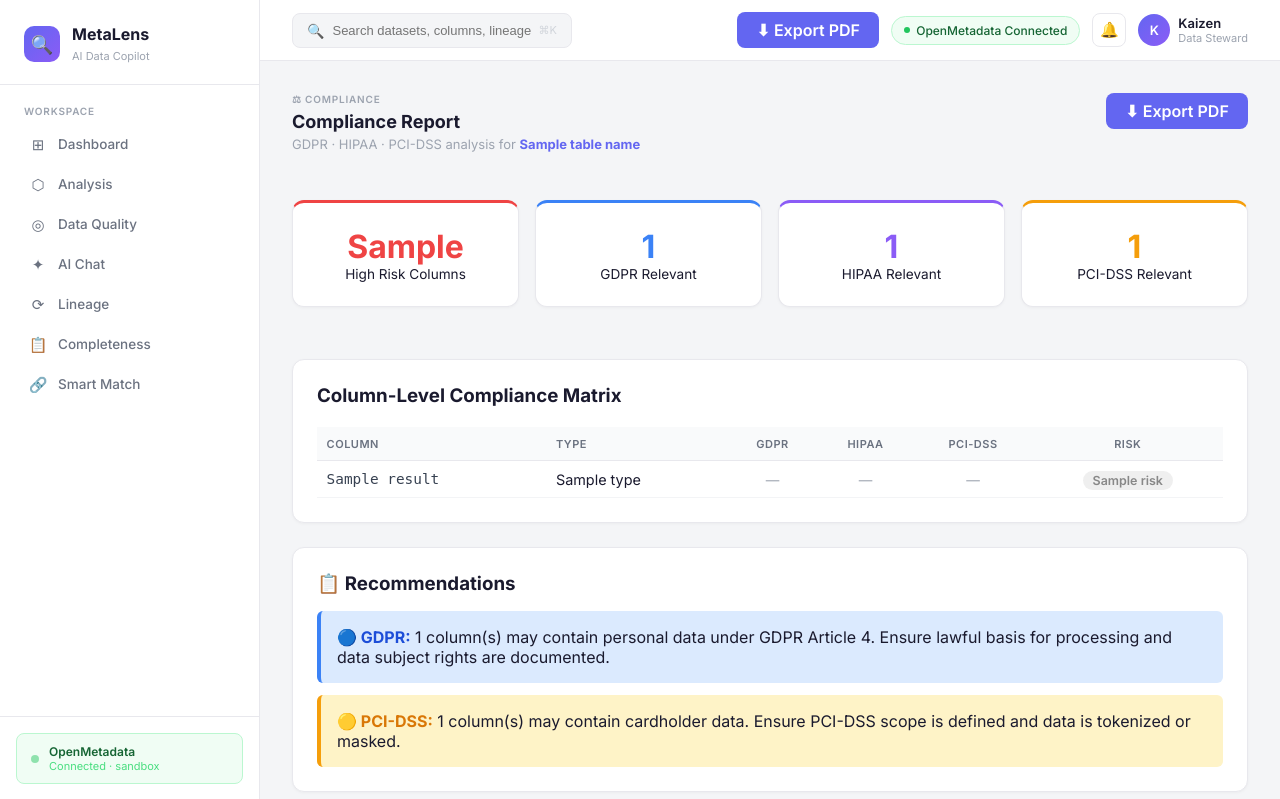
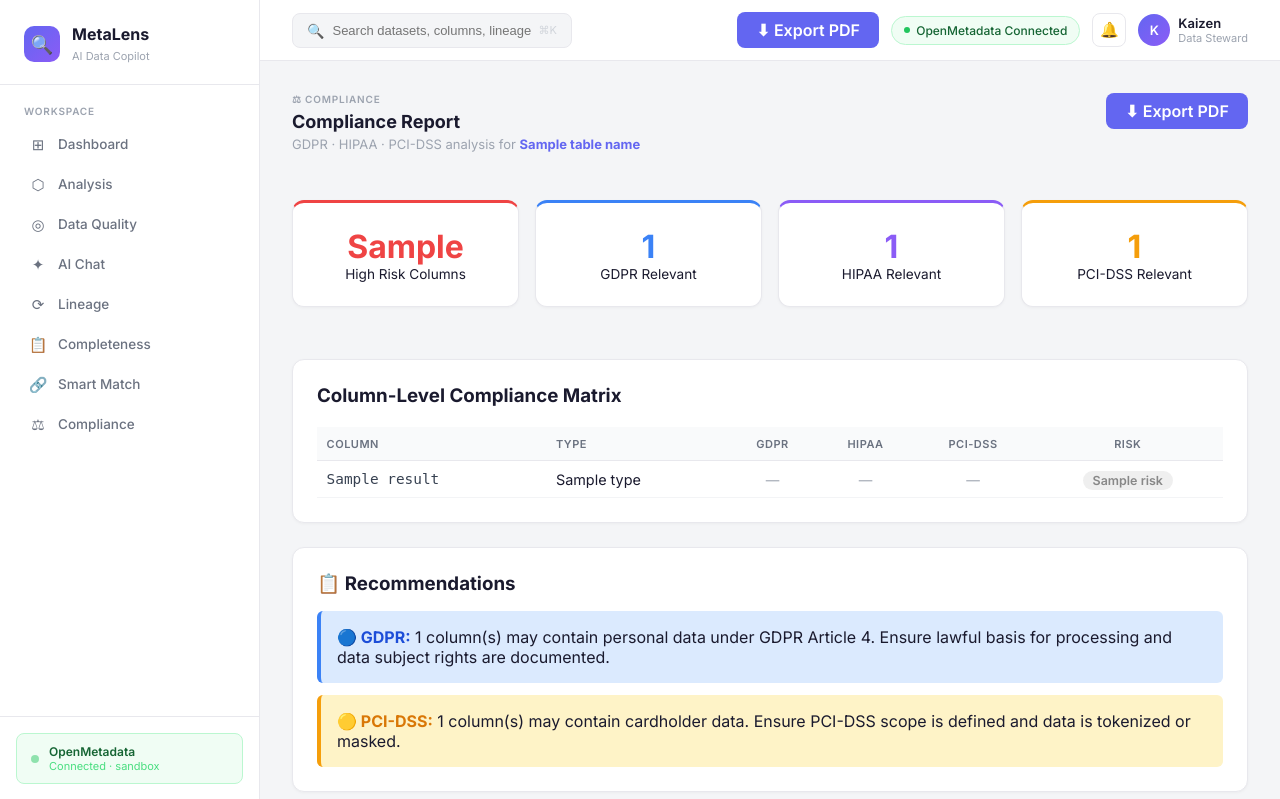
Before and after one commit to pratyakshyamishra43-coder/MetaLens, a Python web app: template templates/compliance.html in a window 1280 px wide. Shown: the top 799 px of the page. Run offline with Jinja, Linux system fonts and the light colour scheme; the template is opened without the code that fills it: most values are stand-ins (such as "Sample title", 1, 10 or a date in 2020).

Commit message:
Adding compliance to sidebar

```diff
--- a/templates/base.html
+++ b/templates/base.html
@@ -41,6 +41,9 @@
             </a>
             <a href="/smart_match" class="nav-item {% if request.path == '/smart_match' %}active{% endif %}">
                 <span class="nav-icon">🔗</span> Smart Match
+            </a>
+            <a href="/compliance" class="nav-item {% if request.path == '/compliance' %}active{% endif %}">
+                <span class="nav-icon">⚖</span> Compliance
             </a>
         </div>
 
```
